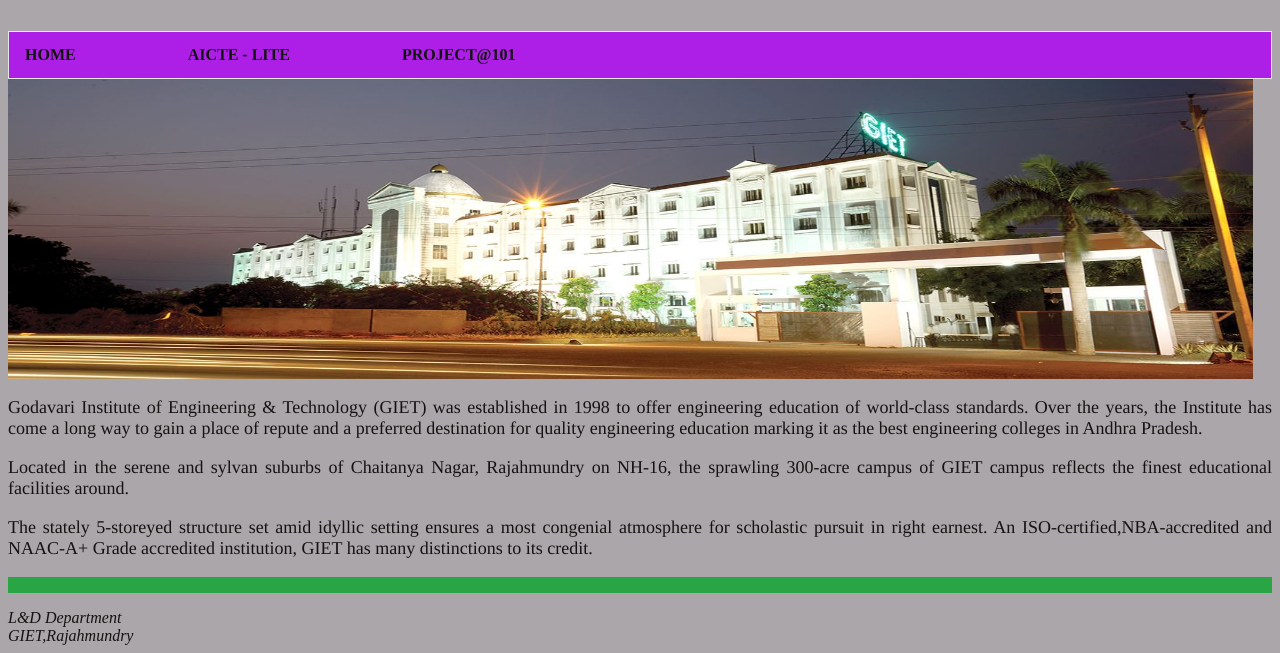
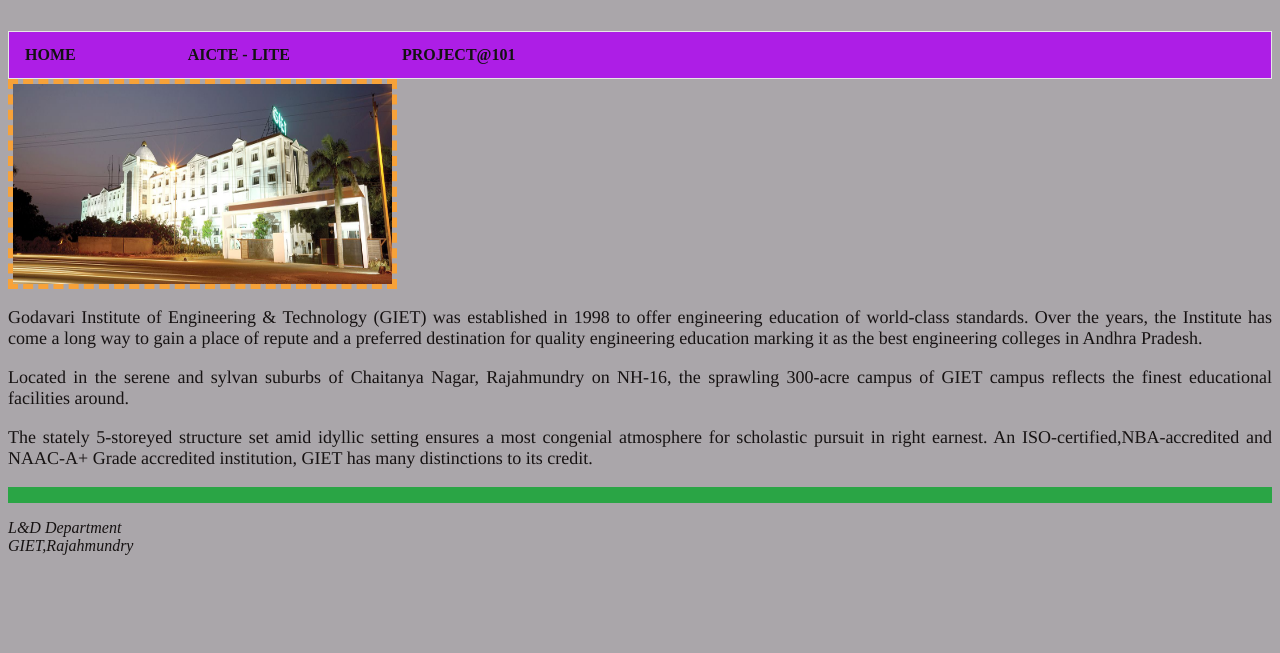
Before and after one commit to shrijamadhu/lite, a plain HTML site: page lite/index.html in a window 1280 px wide. Shown: the part 229-882 px from the top of the page. After the commit the page ends 800 px from the top, so only its background shows below. Drawn offline with Linux system fonts and the light colour scheme.

Commit message:
update files

```diff
--- a/lite/index.css
+++ b/lite/index.css
@@ -14,7 +14,16 @@ body {
     font-family:  Times,sans-serif;
   }
 
+  .box {
+    width: 30%;
+    height: 200px;
+    border: 5px dashed #f7a239;
+  }
 
+  img {
+    width: 100%;
+    height: 100%;
+  }
 
 
   p {
--- a/lite/index.html
+++ b/lite/index.html
@@ -1,5 +1,5 @@
-<link rel="stylesheet" href="index.css">
-
+<head></head><link rel="stylesheet" href="index.css">
+<meta name="viewport" content="width=device-width"></head>
 <h1 class="heading">My Personal Website @AICTE-LITE Course </h1>
 
 
@@ -8,7 +8,7 @@
   <li><a href="about.html">AICTE - LITE </a></li>
   <li><a href="project.html">PROJECT@101 </a></li>
 </ul>
-<img src="images/giet1.jfif" width="1245" height="300"><br>
+<img class="box" src="images/giet1.jfif" ><br>
 <p>Godavari Institute of Engineering & Technology (GIET) was established in 1998 to offer
   engineering education of world-class standards. Over the years, the Institute has come a
    long way to gain a place of repute and a preferred destination for quality engineering
```
